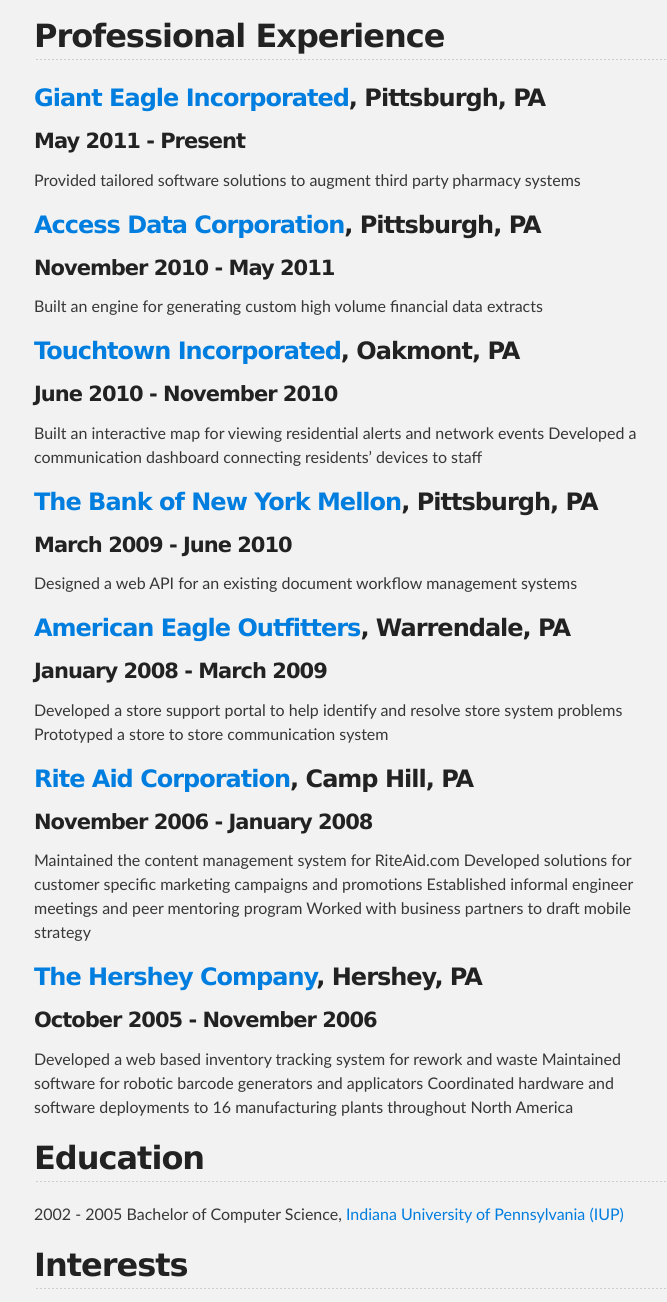
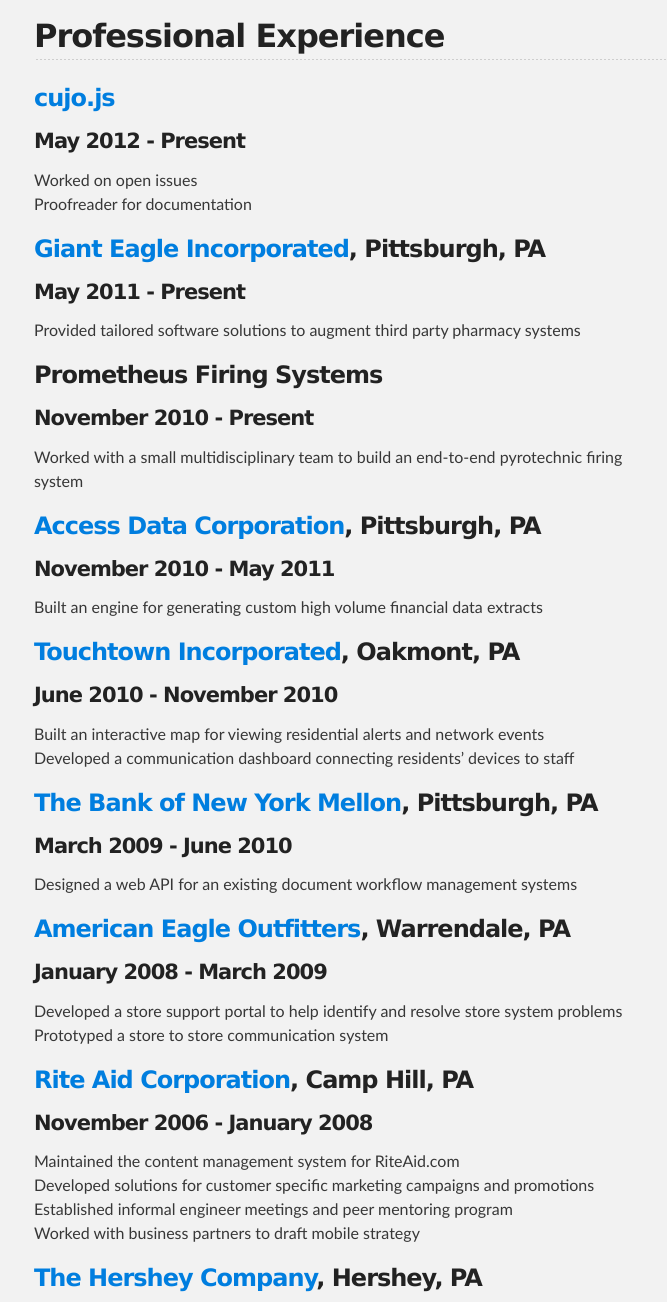
Before and after one commit to jaredcacurak/jaredcacurak.github.com, a plain HTML site: page index.html in a window 1280 px wide. Shown: the part 750-2052 px from the top of the page, without its empty margins (286-953 px from the left). Drawn offline with Linux system fonts and the light colour scheme.

```diff
--- a/index.html
+++ b/index.html
@@ -46,12 +46,25 @@
 <li>Java</li>
 </ul><h2>Professional Experience</h2>
 
+<h3><a href="http://cujojs.com">cujo.js</a></h3>
+
+<h4>May 2012 - Present</h4>
+
+<p>Worked on open issues<br>
+Proofreader for documentation</p>
+
 <h3>
 <a href="http://gianteagle.com">Giant Eagle Incorporated</a>, Pittsburgh, PA</h3>
 
 <h4>May 2011 - Present</h4>
 
 <p>Provided tailored software solutions to augment third party pharmacy systems</p>
+
+<h3>Prometheus Firing Systems</h3>
+
+<h4>November 2010 - Present</h4>
+
+<p>Worked with a small multidisciplinary team to build an end-to-end pyrotechnic firing system</p>
 
 <h3>
 <a href="http://www.accessdc.com">Access Data Corporation</a>, Pittsburgh, PA</h3>
@@ -65,7 +78,7 @@
 
 <h4>June 2010 - November 2010</h4>
 
-<p>Built an interactive map for viewing residential alerts and network events
+<p>Built an interactive map for viewing residential alerts and network events<br>
 Developed a communication dashboard connecting residents’ devices to staff</p>
 
 <h3>
@@ -80,7 +93,7 @@ Developed a communication dashboard connecting residents’ devices to staff</p>
 
 <h4>January 2008 - March 2009</h4>
 
-<p>Developed a store support portal to help identify and resolve store system problems
+<p>Developed a store support portal to help identify and resolve store system problems<br>
 Prototyped a store to store communication system</p>
 
 <h3>
@@ -88,9 +101,9 @@ Prototyped a store to store communication system</p>
 
 <h4>November 2006 - January 2008</h4>
 
-<p>Maintained the content management system for RiteAid.com
-Developed solutions for customer specific marketing campaigns and promotions
-Established informal engineer meetings and peer mentoring program
+<p>Maintained the content management system for RiteAid.com<br>
+Developed solutions for customer specific marketing campaigns and promotions<br>
+Established informal engineer meetings and peer mentoring program<br>
 Worked with business partners to draft mobile strategy</p>
 
 <h3>
@@ -98,8 +111,8 @@ Worked with business partners to draft mobile strategy</p>
 
 <h4>October 2005 - November 2006</h4>
 
-<p>Developed a web based inventory tracking system for rework and waste
-Maintained software for robotic barcode generators and applicators
+<p>Developed a web based inventory tracking system for rework and waste<br>
+Maintained software for robotic barcode generators and applicators<br>
 Coordinated hardware and software deployments to 16 manufacturing plants throughout North America</p>
 
 <h2>Education</h2>
@@ -113,6 +126,7 @@ Coordinated hardware and software deployments to 16 manufacturing plants through
 <li>Software Craftsmanship</li>
 <li>Machine Learning</li>
 <li>Internet of Things</li>
+<li><a href="https://github.com/jaredcacurak/Reading-List">More</a></li>
 </ul><h2>Activities</h2>
 
 <ul>
```
Also changed, not shown: params.json (+1 -1 lines).
